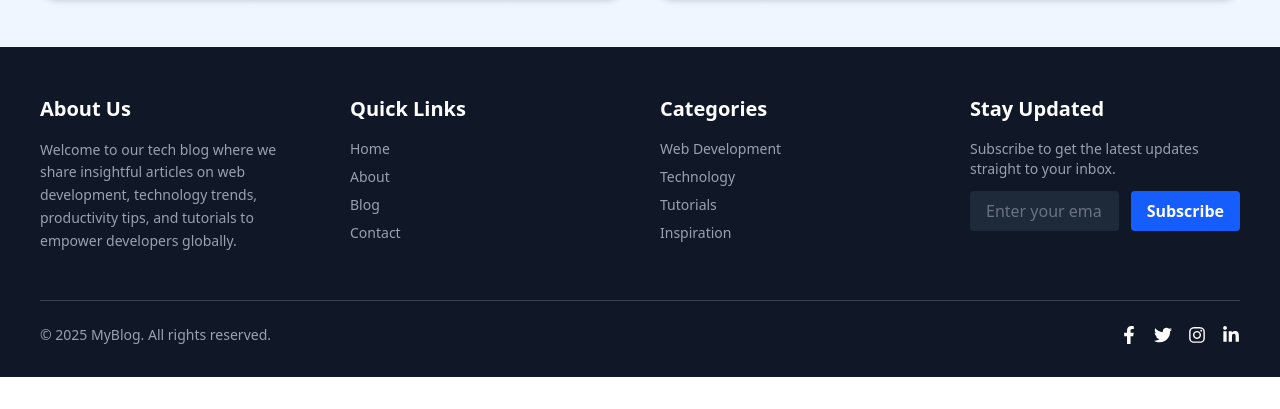
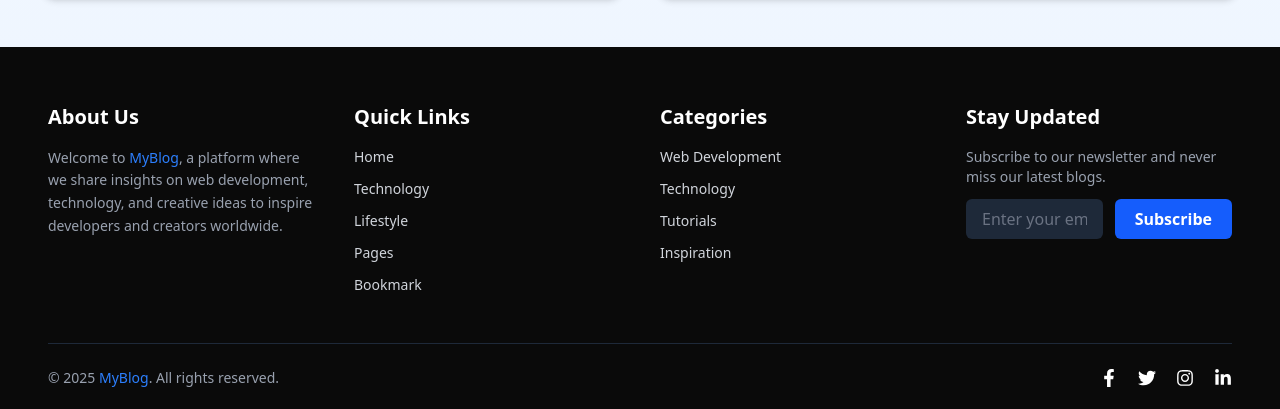
Before and after one commit to bharatroy4D/blogs-website, a React (Vite) app: page / in a window 1280 px wide. Shown: the part 5133-5542 px from the top of the page. Before the commit the page ends 5510 px from the top, so only its background shows below. Built offline with nearby package versions, Linux system fonts and the light colour scheme.

Commit message:
Final Optimized & Professional Footer Component

```diff
--- a/src/shared/footer/Footer.jsx
+++ b/src/shared/footer/Footer.jsx
@@ -1,55 +1,117 @@
 import React from 'react';
-import { FaFacebookF, FaTwitter, FaInstagram, FaLinkedinIn } from 'react-icons/fa';
+import { NavLink } from 'react-router-dom';
+import {
+  FaFacebookF,
+  FaTwitter,
+  FaInstagram,
+  FaLinkedinIn,
+} from 'react-icons/fa';
 
 const Footer = () => {
   return (
-        <footer className="bg-gray-900 text-white pt-12 px-5 lg:px-10">
+    <footer className="bg-[#0a0a0a] text-gray-300 pt-14 px-6 lg:px-12">
       <div className="max-w-7xl mx-auto grid grid-cols-1 md:grid-cols-2 lg:grid-cols-4 gap-10">
         {/* About Section */}
         <div>
-                    <h2 className="text-xl font-semibold mb-4">About Us</h2>
+          <h2 className="text-xl font-semibold mb-4 text-white">About Us</h2>
           <p className="text-gray-400 text-sm leading-relaxed">
-                        Welcome to our tech blog where we share insightful articles on web development, technology trends, productivity tips, and tutorials to empower developers globally.
+            Welcome to <span className="text-blue-500 font-medium">MyBlog</span>, a
+            platform where we share insights on web development, technology,
+            and creative ideas to inspire developers and creators worldwide.
           </p>
         </div>
 
         {/* Quick Links */}
         <div>
-                    <h2 className="text-xl font-semibold mb-4">Quick Links</h2>
-                    <ul className="space-y-2 text-gray-400 text-sm">
-                        <li><a href="#" className="hover:text-white transition-all duration-300">Home</a></li>
-                        <li><a href="#" className="hover:text-white transition-all duration-300">About</a></li>
-                        <li><a href="#" className="hover:text-white transition-all duration-300">Blog</a></li>
-                        <li><a href="#" className="hover:text-white transition-all duration-300">Contact</a></li>
+          <h2 className="text-xl font-semibold mb-4 text-white">Quick Links</h2>
+          <ul className="space-y-3 text-sm">
+            <li>
+              <NavLink
+                to="/"
+                className="hover:text-blue-400 transition-colors duration-300"
+              >
+                Home
+              </NavLink>
+            </li>
+            <li>
+              <NavLink
+                to="/technology"
+                className="hover:text-blue-400 transition-colors duration-300"
+              >
+                Technology
+              </NavLink>
+            </li>
+            <li>
+              <NavLink
+                to="/lifeStyle"
+                className="hover:text-blue-400 transition-colors duration-300"
+              >
+                Lifestyle
+              </NavLink>
+            </li>
+            <li>
+              <NavLink
+                to="/pages"
+                className="hover:text-blue-400 transition-colors duration-300"
+              >
+                Pages
+              </NavLink>
+            </li>
+            <li>
+              <NavLink
+                to="/bookmarks"
+                className="hover:text-blue-400 transition-colors duration-300"
+              >
+                Bookmark
+              </NavLink>
+            </li>
           </ul>
         </div>
 
         {/* Categories */}
         <div>
-                    <h2 className="text-xl font-semibold mb-4">Categories</h2>
-                    <ul className="space-y-2 text-gray-400 text-sm">
-                        <li><a href="#" className="hover:text-white transition-all duration-300">Web Development</a></li>
-                        <li><a href="#" className="hover:text-white transition-all duration-300">Technology</a></li>
-                        <li><a href="#" className="hover:text-white transition-all duration-300">Tutorials</a></li>
-                        <li><a href="#" className="hover:text-white transition-all duration-300">Inspiration</a></li>
+          <h2 className="text-xl font-semibold mb-4 text-white">Categories</h2>
+          <ul className="space-y-3 text-sm">
+            <li>
+              <a href="#" className="hover:text-blue-400 transition">
+                Web Development
+              </a>
+            </li>
+            <li>
+              <a href="#" className="hover:text-blue-400 transition">
+                Technology
+              </a>
+            </li>
+            <li>
+              <a href="#" className="hover:text-blue-400 transition">
+                Tutorials
+              </a>
+            </li>
+            <li>
+              <a href="#" className="hover:text-blue-400 transition">
+                Inspiration
+              </a>
+            </li>
           </ul>
         </div>
 
         {/* Newsletter */}
         <div>
-                    <h2 className="text-xl font-semibold mb-4">Stay Updated</h2>
+          <h2 className="text-xl font-semibold mb-4 text-white">
+            Stay Updated
+          </h2>
           <p className="text-gray-400 text-sm mb-3">
-                        Subscribe to get the latest updates straight to your inbox.
+            Subscribe to our newsletter and never miss our latest blogs.
           </p>
           <form className="flex flex-col sm:flex-row items-center gap-3">
             <input
               type="email"
               placeholder="Enter your email"
-                            className="w-full sm:flex-1 px-4 py-2 rounded bg-gray-800 text-white placeholder-gray-500 focus:outline-none focus:ring-2 focus:ring-blue-500"
+              className="w-full sm:flex-1 px-4 py-2 rounded-md bg-gray-800 text-white placeholder-gray-500 focus:outline-none focus:ring-2 focus:ring-blue-500"
             />
             <button
               type="submit"
-                            className="w-full sm:w-auto px-4 py-2 bg-blue-600 hover:bg-blue-700 rounded text-white font-semibold transition duration-300"
+              className="w-full sm:w-auto px-5 py-2 bg-blue-600 hover:bg-blue-700 rounded-md text-white font-semibold transition-all duration-300"
             >
               Subscribe
             </button>
@@ -58,22 +120,38 @@ const Footer = () => {
       </div>
 
       {/* Bottom Footer */}
-            <div className="border-t border-gray-700 mt-12 pt-6 pb-8 text-sm">
+      <div className="border-t border-gray-800 mt-12 py-6 text-sm">
         <div className="max-w-7xl mx-auto flex flex-col md:flex-row items-center justify-between gap-4">
           <p className="text-gray-400 text-center md:text-left">
-                        © {new Date().getFullYear()} MyBlog. All rights reserved.
+            © {new Date().getFullYear()} <span className="text-blue-500 font-medium">MyBlog</span>. All rights reserved.
           </p>
-                    <div className="flex space-x-4 text-white text-lg">
-                        <a href="#" aria-label="Facebook" className="hover:text-blue-500 transition">
+          <div className="flex space-x-5 text-white text-lg">
+            <a
+              href="#"
+              aria-label="Facebook"
+              className="hover:text-blue-500 transition-all duration-300"
+            >
               <FaFacebookF />
             </a>
-                        <a href="#" aria-label="Twitter" className="hover:text-sky-400 transition">
+            <a
+              href="#"
+              aria-label="Twitter"
+              className="hover:text-sky-400 transition-all duration-300"
+            >
               <FaTwitter />
             </a>
-                        <a href="#" aria-label="Instagram" className="hover:text-pink-500 transition">
+            <a
+              href="#"
+              aria-label="Instagram"
+              className="hover:text-pink-500 transition-all duration-300"
+            >
               <FaInstagram />
             </a>
-                        <a href="#" aria-label="LinkedIn" className="hover:text-blue-400 transition">
+            <a
+              href="#"
+              aria-label="LinkedIn"
+              className="hover:text-blue-400 transition-all duration-300"
+            >
               <FaLinkedinIn />
             </a>
           </div>
```
Lines whose indentation alone changed are shown as unchanged.
